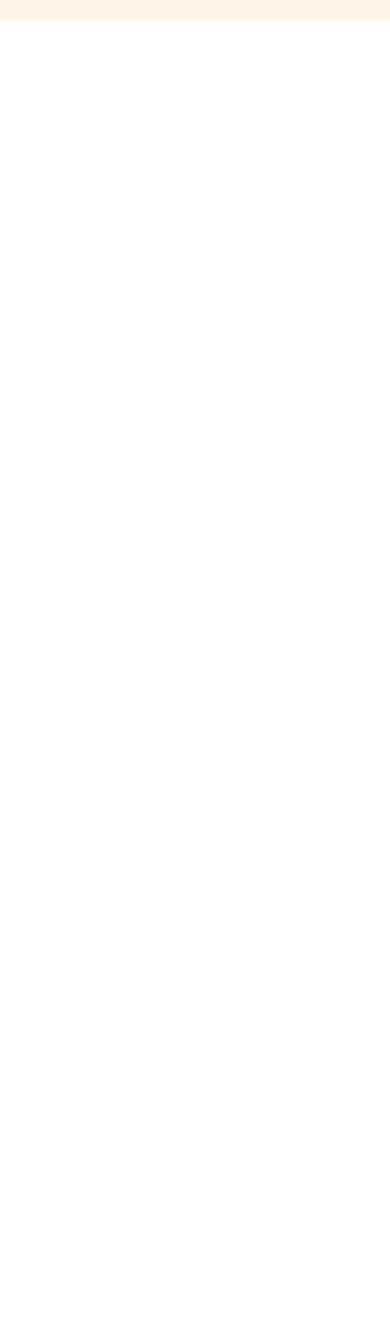
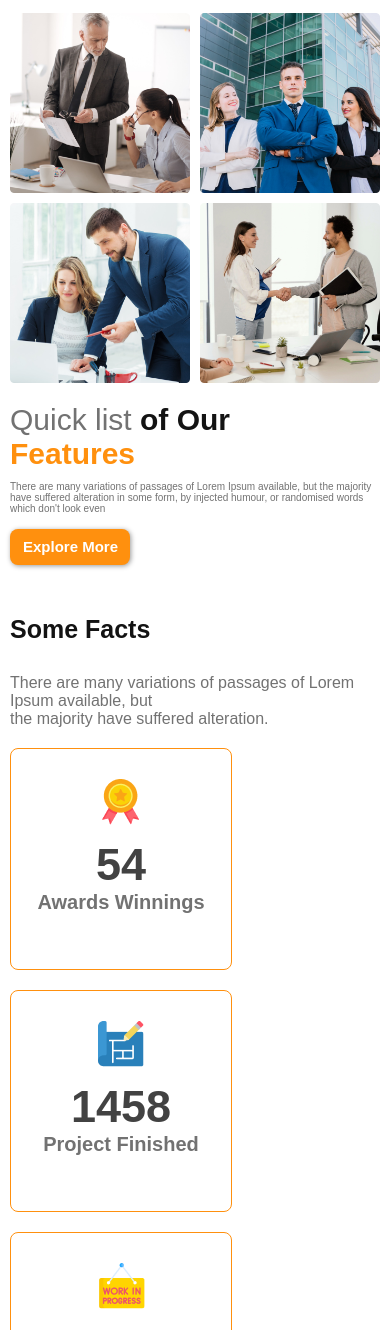
Before and after one commit to nuirshir/Architects-Website, a plain HTML site: page index.html in a window 390 px wide. Shown: the part 670-2000 px from the top of the page. Before the commit the page ends 844 px from the top, so only its background shows below. Drawn offline with Linux system fonts and the light colour scheme.

Commit message:
main 80% done

```diff
--- a/header.css
+++ b/header.css
@@ -8,6 +8,7 @@
 header{
     background: rgba(255, 144, 14, 0.10);
     padding: 50px 250px;
+    width: auto;
 }
 
 nav{
@@ -107,11 +108,17 @@ nav > h3 {
     .header-contents {
         width: auto;
     }
+    .but {
+        padding: 9px 12px 10px 13px;
+        font-size: 15px;
+        font-weight: 600;
+    }
 }
 
 @media screen and (min-width:576px) and (max-width:960px) {
     header {
         padding: 20px;
+
     }
 
 }
--- a/index.html
+++ b/index.html
@@ -6,6 +6,7 @@
     <meta name="viewport" content="width=device-width, initial-scale=1.0">
 
     <link rel="stylesheet" href="header.css">
+    <link rel="stylesheet" href="main.css">
     <title>Architects Website</title>
 
 </head>
@@ -34,12 +35,85 @@
 
     </header>
 
+    <main>
+
+        <section class="team">
+
+            <div class="team-container">
+                <img src="images/team1.png" alt="">
+                <img src="images/team2.png" alt="">
+                <img src="images/team3.png" alt="">
+                <img src="images/team4.png" alt="">
+            </div>
+
+            <div class="team-info">
+                <h3 class="team-t">
+                    <span class="team-t1">Quick list</span>
+                    <span class="team-t2">of Our</span> <br>
+                    <span class="team-t3">Features</span>
+                </h3>
+                <p class="team-p">There are many variations of passages of Lorem Ipsum available, but the majority have suffered alteration in some form, by injected humour, or randomised words which don't look even</p>
+                <button class="but">Explore More</button>
+            </div>
+
+        </section>
+
+        <section class="feature">
+
+        </section>
+
+        <section class="facts">
+            <h3 class="fact-t">Some Facts</h3>
+            <p class="fact-p">There are many variations of passages of Lorem Ipsum available, but <br> the majority have suffered alteration.</p>
+
+            <div class="fact-containers">
+                <div class="fact-card">
+                    <img src="images/icons/ribon.png" alt="">
+                    <h3 class="con-t">54</h3>
+                    <p class="con-p">Awards Winnings</p>
+                </div>
+
+                <div class="fact-card">
+                    <img src="images/icons/projects.png" alt="">
+                    <h3 class="con-t">1458</h3>
+                    <p class="con-p">Project Finished</p>
+                </div>
+
+                <div class="fact-card">
+                    <img src="images/icons/customers.png" alt="">
+                    <h3 class="con-t">590</h3>
+                    <p class="con-p">Clients Worked</p>
+                </div>
+
+                <div class="fact-card">
+                    <img src="images/icons/email.png" alt="">
+                    <h3 class="con-t">22578</h3>
+                    <p class="con-p">Email Send</p>
+                </div>
+            </div>
+
+        </section>
+
+        <section class="our">
+            <h3 class="fact-t">Our Sponspors</h3>
+            <p class="header-p">There are many variations of passages of Lorem Ipsum available, but <br> the majority have suffered alteration.</p>
+            <div class="our-container">
+                <img src="images/sponsors/amazon.png" alt="">
+                <img src="images/sponsors/spotify.png" alt="">
+                <img src="images/sponsors/figma.png" alt="">
+                <img src="images/sponsors/telerama.png" alt="">
+                <img src="images/sponsors/google.png" alt="">
+            </div>
+        </section>
+
+    </main>
 
 
 
 
 
-
-
+<footer>
+    <p>All rights reserved copyright@2023 startup landing page design</p>
+</footer>
 </body>
 </html>
--- /dev/null
+++ b/main.css
@@ -0,0 +1,176 @@
+main {
+    width: 1080px;
+    margin: 0 auto;
+
+}
+
+
+.team {
+    display: flex;
+    align-items: center;
+    justify-content: center;
+    margin: 90px auto;
+    gap: 73px;
+}
+.team-container {
+    display: grid;
+    grid-template-columns:repeat(2, 1fr);
+    gap: 10px;
+}
+.team-container > img {
+    width: 250px;
+}
+.team-t{
+    color: #727272;
+    font-size: 45px;
+    font-weight: 500;
+}
+.team-t2{
+    color:  #131313;
+    font-weight: 700;
+}
+.team-t3 {
+    color: #FF900E;
+    font-weight: 700;
+}
+.team-p{
+    color: #727272;
+    font-size: 16px;
+    font-weight: 400;
+    width: 490px;
+    padding: 24px 0 32px;
+}
+
+
+.facts{
+    margin: 50px auto 100px;
+    padding: 20px;
+}
+.fact-containers {
+    display: flex;
+    justify-content: center;
+    justify-content: space-around;
+}
+.fact-t{
+    color: #131313;
+    font-size: 45px;
+    font-weight: 700;
+}
+.fact-p{
+    color: #727272;
+    font-size: 16px;
+    font-weight: 400;
+    margin-top: 30px;
+}
+.fact-card {
+    border-radius: 8px;
+    border: 1px solid #FF900E;
+    text-align: center;
+    margin-top: 100px;
+    width: 220px;
+    height: 220px;
+}
+.fact-card > img {
+    margin-top: 30px;
+}
+.con-t{
+    margin-top: 10px;
+    color: #424242;
+    text-align: center;
+    font-size: 45px;
+    font-weight: 600;
+}
+.con-p{
+    color: #727272;
+    text-align: center;
+    font-size: 20px;
+    font-weight: 600;
+}
+
+
+.our{
+    text-align: center;
+    margin-bottom: 100px;
+    padding: 10px;
+}
+.our-container {
+    display: flex;
+    justify-content: space-between;
+}
+
+
+footer{
+    border-radius: 8px;
+    background: #FFF4E7;
+    padding: 40px;
+    margin-bottom: 100px;
+}
+footer p {
+    color: #424242;
+    text-align: center;
+    font-size: 20px;
+    font-weight: 400;
+}
+
+
+
+
+
+
+
+
+
+@media screen and (max-width:576px) {
+    main {
+        width: 100%;
+    }
+    .team{
+        flex-direction: column;
+        padding: 10px;
+        margin: 10px auto 20px;
+        gap: 20px;
+    }
+    .team-container > img {
+        width: 100%;
+    }
+    .team-p{
+        font-size: 10px;
+        width: 100%;
+        padding: 10px 0 15px;
+    }
+    .team-t{
+        font-size: 30px;
+    }
+
+
+    .facts{
+        margin: 30px auto ;
+        padding: 10px;
+    }
+    .fact-card {
+        margin-top: 20px;
+        width: 220px;
+        height: 220px;
+    }
+    .fact-containers {
+        flex-direction: column;
+    }
+    .our-container img {
+        width:3em
+    }
+    .our {
+        margin-bottom: 30px;
+    }
+    .fact-t{
+        font-size: 25px;
+    }
+    footer{
+        padding: 20px;
+        margin-bottom: 30px;
+    }
+    footer p {
+        font-size: 10px;
+        font-weight: 200;
+    }
+
+}
```
